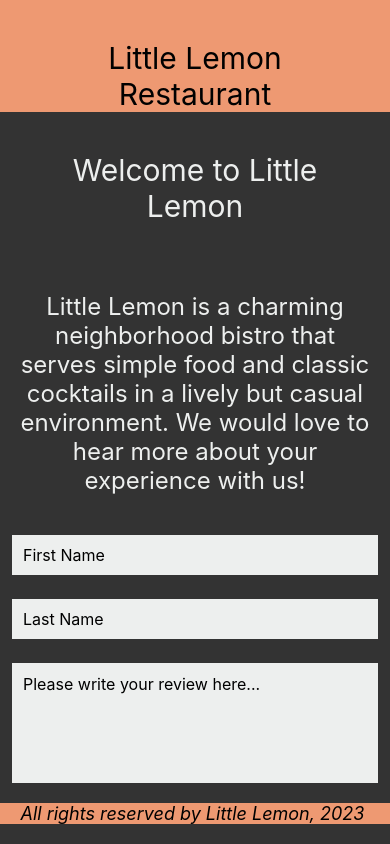
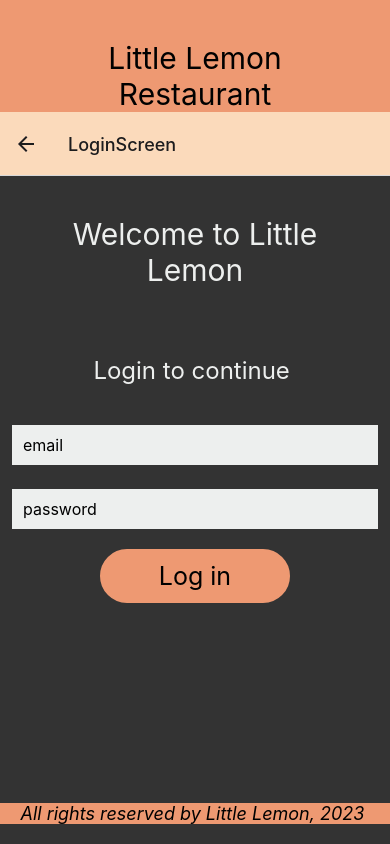
Before and after one commit to Pizzaboi87/react-native-playground, a React Native app: screen /LoginScreen in a window 390 px wide. Built offline with nearby package versions, Linux system fonts and the light colour scheme.

Commit message:
Added routes and welcome screen.

```diff
--- a/App.js
+++ b/App.js
@@ -1,22 +1,37 @@
 import * as React from 'react';
 import { View, StyleSheet } from 'react-native';
+import { createNativeStackNavigator } from '@react-navigation/native-stack';
+import { NavigationContainer } from '@react-navigation/native';
 
 import Header from './components/Header';
 import Footer from './components/Footer';
 import MenuItems from './components/MenuItems';
 import WriteReview from './components/WriteReview';
+import WelcomeScreen from './components/WelcomeScreen';
+import LoginScreen from './components/LoginScreen';
 
 export default function App() {
+
+  const Stack = createNativeStackNavigator()
+
   return (
     <>
+      <NavigationContainer>
         <View style={styles.container}>
           <Header />
-        {/*<MenuItems />*/}
-        <WriteReview />
+          <Stack.Navigator
+            initialRouteName="Home"
+            style={styles.footerContainer}
+            screenOptions={{ headerStyle: { backgroundColor: '#FBDABB' } }}>
+              <Stack.Screen name="Home" component={WelcomeScreen} />
+              <Stack.Screen name="LoginScreen" component={LoginScreen} />
+              <Stack.Screen name="Menu" component={MenuItems} />
+          </Stack.Navigator>
         </View>
         <View style={styles.footerContainer}>
           <Footer />
         </View>
+      </NavigationContainer>
     </>
   );
 }
--- /dev/null
+++ b/components/LoginScreen.js
@@ -0,0 +1,86 @@
+import React, { useState } from 'react';
+import {
+  ScrollView,
+  Text,
+  StyleSheet,
+  TextInput,
+  Pressable,
+} from 'react-native';
+
+const LoginScreen = ({ navigation }) => {
+  const [email, onChangeEmail] = useState('');
+  const [password, onChangePassword] = useState('');
+
+  return (
+    <ScrollView style={styles.container}>
+      <Text style={styles.headerText}>Welcome to Little Lemon</Text>
+      <Text style={styles.regularText}>Login to continue </Text>
+      <TextInput
+        style={styles.inputBox}
+        value={email}
+        onChangeText={onChangeEmail}
+        placeholder={'email'}
+        keyboardType={'email-address'}
+      />
+      <TextInput
+        style={styles.inputBox}
+        value={password}
+        onChangeText={onChangePassword}
+        placeholder={'password'}
+        keyboardType={'default'}
+        secureTextEntry={true}
+      />
+      <Pressable
+        onPress={() => navigation.navigate('Menu')}
+        style={styles.button}>
+        <Text style={styles.buttonText}>Log in</Text>
+      </Pressable>
+    </ScrollView>
+  );
+}
+
+const styles = StyleSheet.create({
+  container: {
+    flex: 1,
+    backgroundColor: '#333333',
+  },
+  headerText: {
+    padding: 40,
+    fontSize: 30,
+    color: '#EDEFEE',
+    textAlign: 'center',
+  },
+  regularText: {
+    fontSize: 24,
+    padding: 20,
+    marginVertical: 8,
+    color: '#EDEFEE',
+    textAlign: 'center',
+  },
+  inputBox: {
+    height: 40,
+    margin: 12,
+    borderWidth: 1,
+    padding: 10,
+    fontSize: 16,
+    borderColor: '#EDEFEE',
+    backgroundColor: '#EDEFEE',
+  },
+  button: {
+    fontSize: 22,
+    padding: 10,
+    marginVertical: 8,
+    margin: 100,
+    backgroundColor: '#EE9972',
+    borderColor: '#EE9972',
+    borderWidth: 2,
+    borderRadius: 50,
+  },
+  buttonText: {
+    color: 'black',
+    textAlign: 'center',
+    fontSize: 25,
+  },
+});
+
+export default LoginScreen;
--- /dev/null
+++ b/components/WelcomeScreen.js
@@ -0,0 +1,59 @@
+import { ScrollView, View, Text, StyleSheet, Image } from 'react-native';
+
+const WelcomeScreen = () => {
+  return (
+    <ScrollView style={styles.container}>
+      <View style={styles.headerWrapper}>
+        <Image
+          style={styles.image}
+          source={require('../assets/logo.png')}
+          resizeMode="cover"
+          accessible={true}
+          accessibilityLabel={'Little Lemon Logo'}
+        />
+
+        <Text style={styles.headerText}>Little Lemon</Text>
+      </View>
+      <Text style={styles.regularText}>
+        Little Lemon is a charming neighborhood bistro that serves simple food
+        and classic cocktails in a lively but casual environment. We would love
+        to hear your experience with us!
+      </Text>
+    </ScrollView>
+  );
+}
+
+const styles = StyleSheet.create({
+  container: {
+    flex: 1,
+    backgroundColor: '#333333'
+  },
+  headerWrapper: {
+    flexDirection: 'row',
+    justifyContent: 'center',
+    margin: 10,
+  },
+  headerText: {
+    paddingRight: 10,
+    paddingLeft: 20,
+    paddingTop: 30,
+    paddingBottom: 10,
+    fontSize: 30,
+    color: '#EDEFEE',
+    textAlign: 'center',
+  },
+  regularText: {
+    fontSize: 24,
+    padding: 20,
+    marginVertical: 8,
+    color: '#EDEFEE',
+    textAlign: 'center',
+  },
+  image: {
+    width: 100,
+    height: 100,
+    borderRadius: 20,
+  },
+});
+
+export default WelcomeScreen;
--- a/package.json
+++ b/package.json
@@ -10,12 +10,13 @@
   },
   "dependencies": {
     "@react-navigation/native": "^6.1.6",
+    "@react-navigation/native-stack": "^6.9.12",
     "expo": "~48.0.5",
     "expo-status-bar": "~1.4.4",
     "react": "18.2.0",
     "react-native": "0.71.3",
-    "react-native-screens": "~3.20.0",
-    "react-native-safe-area-context": "4.5.0"
+    "react-native-safe-area-context": "4.5.0",
+    "react-native-screens": "~3.20.0"
   },
   "devDependencies": {
     "@babel/core": "^7.20.0"
```
Also changed, not shown: assets/logo.png (added), 1 other file (tests, documents, lock files or other folders). Lines whose indentation alone changed are shown as unchanged.
